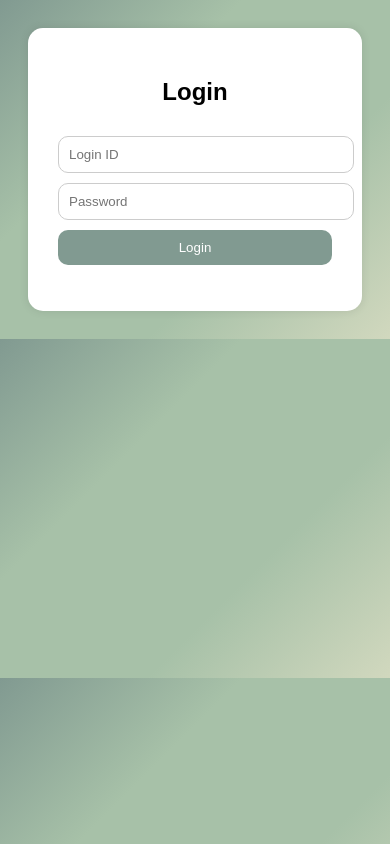
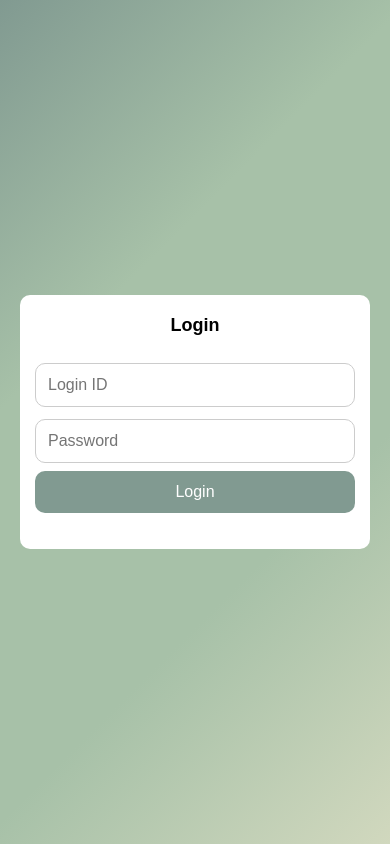
Before and after one commit to Anantshirke/family-expense-tracker, a plain HTML site: page index.html in a window 390 px wide. Drawn offline with nearby package versions, Linux system fonts and the light colour scheme.

Commit message:
Update index.html
Updated mobile layout and centered login

```diff
--- a/index.html
+++ b/index.html
@@ -13,10 +13,20 @@
     }
 
     body {
+      margin: 0;
+      padding: 0;
       background: linear-gradient(135deg, #819A91, #A7C1A8, #A7C1A8, #D1D8BE);
       font-family: Arial, sans-serif;
+      transition: background 0.3s, color 0.3s;
+    }
+
+    .wrapper {
+      display: flex;
+      justify-content: center;
+      align-items: center;
+      min-height: 100dvh;
       padding: 20px;
-      transition: background 0.3s, color 0.3s;
+      box-sizing: border-box;
     }
 
     .dark-mode {
@@ -24,13 +34,18 @@
       color: var(--text-dark);
     }
 
+    .dark-mode .wrapper {
+      background-color: var(--bg-dark);
+      color: var(--text-dark);
+    }
+
     .container {
-      max-width: 550px;
-      margin: auto;
+      width: 100%;
+      max-width: 500px;
       background: var(--bg-light);
-      border-radius: 15px;
-      padding: 30px;
-      box-shadow: 0 0 10px rgba(0,0,0,0.1);
+      padding: 30px 20px;
+      border-radius: 16px;
+      box-shadow: 0 5px 15px rgba(0,0,0,0.2);
     }
 
     .dark-mode .container {
@@ -38,16 +53,19 @@
       color: var(--text-dark);
     }
 
-    h2 {
+    h2, h3, h4 {
       text-align: center;
+      margin-top: 0;
     }
 
     input, button {
       width: 100%;
-      margin-top: 10px;
-      padding: 10px;
+      margin-top: 12px;
+      padding: 12px;
+      font-size: 16px;
       border-radius: 10px;
       border: 1px solid #ccc;
+      box-sizing: border-box;
     }
 
     button {
@@ -65,12 +83,14 @@
       display: flex;
       justify-content: space-between;
       margin-top: 5px;
+      flex-wrap: wrap;
     }
 
     .top-bar {
       display: flex;
       justify-content: space-between;
       align-items: center;
+      flex-wrap: wrap;
     }
 
     .avatar {
@@ -91,16 +111,58 @@
 
     canvas {
       margin-top: 20px;
+      max-width: 100%;
     }
 
     .hidden {
       display: none;
+    }
+
+    @media screen and (max-width: 600px) {
+      .container {
+        padding: 20px 15px;
+        border-radius: 10px;
+        box-shadow: none;
+      }
+
+      input, button {
+        font-size: 16px;
+        padding: 12px;
+      }
+
+      h2, h3, h4 {
+        font-size: 18px;
+        text-align: center;
+      }
+
+      .top-bar {
+        flex-direction: column;
+        align-items: flex-start;
+        gap: 10px;
+      }
+
+      .profile {
+        flex-direction: row;
+        justify-content: center;
+        width: 100%;
+      }
+
+      .expense-list li {
+        flex-direction: column;
+        gap: 5px;
+        align-items: flex-start;
+      }
+
+      button {
+        margin-top: 8px;
+      }
     }
   </style>
 </head>
 <body id="body">
 
   <!-- Login -->
+  <div class="wrapper" id="login-wrapper">
     <div class="container" id="login-section">
       <h2>Login</h2>
       <input type="text" id="login-id" placeholder="Login ID">
@@ -108,9 +170,11 @@
       <button onclick="checkLogin()">Login</button>
       <p id="login-msg" style="color: red; text-align:center;"></p>
     </div>
+  </div>
 
   <!-- App -->
-  <div class="container hidden" id="app-section">
+  <div class="wrapper hidden" id="app-wrapper">
+    <div class="container" id="app-section">
       <div class="top-bar">
         <div class="profile">
           <img src="https://cdn-icons-png.flaticon.com/512/147/147144.png" class="avatar" alt="avatar" />
@@ -136,6 +200,7 @@
       <button onclick="toggleTheme()">🌙/☀️ Mode</button>
       <button onclick="logout()">Logout</button>
     </div>
+  </div>
 
   <script src="https://cdn.jsdelivr.net/npm/chart.js"></script>
   <script>
@@ -158,8 +223,8 @@
 
       if (users[id] && users[id] === pass) {
         currentUser = id;
-        document.getElementById("login-section").classList.add("hidden");
-        document.getElementById("app-section").classList.remove("hidden");
+        document.getElementById("login-wrapper").classList.add("hidden");
+        document.getElementById("app-wrapper").classList.remove("hidden");
         document.getElementById("user-display").textContent = `Welcome ${id === "Anant" ? "Anant's family" : id}`;
         speak(`Welcome ${id === "Anant" ? "Anant's family" : id}`);
         showCalendar();
@@ -282,7 +347,6 @@
       if (lastChecked) {
         const lastDate = new Date(parseInt(lastChecked));
         if (lastDate.getMonth() !== currentMonth) {
-          // New month
           localStorage.removeItem(getKey("expenses"));
           localStorage.removeItem(getKey("budget"));
         }
```
Lines whose indentation alone changed are shown as unchanged.
